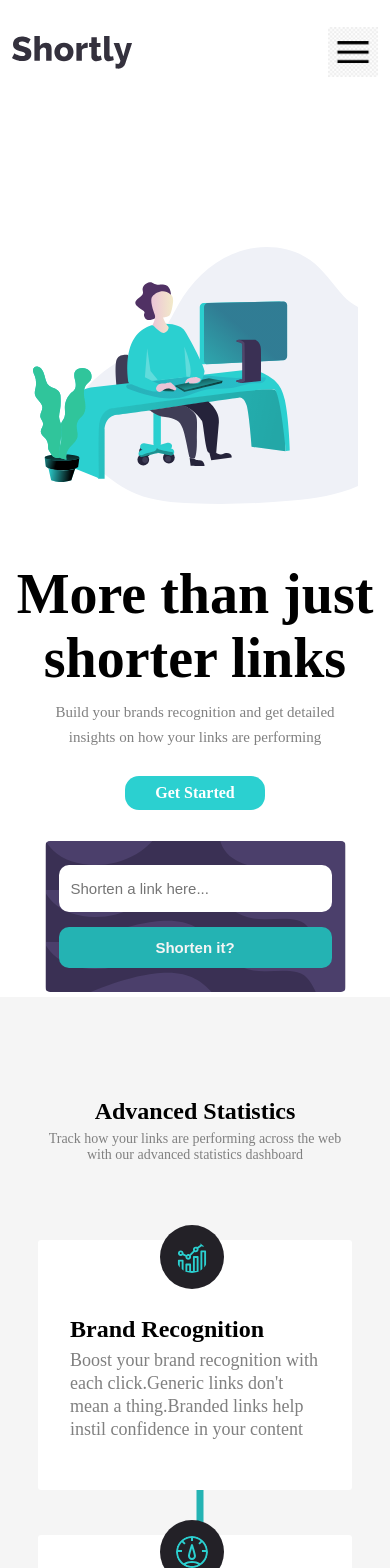
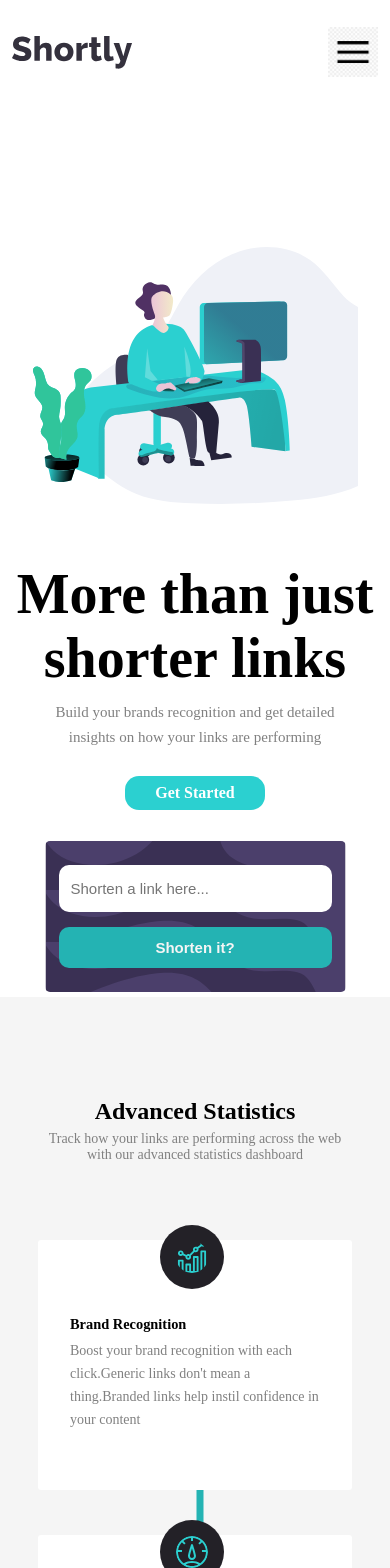
Before and after one commit to Abdullahi03-dev/Link_Shortener, a React (Vite) app: page / in a window 390 px wide. Shown: the top 1568 px of the page. Built offline with nearby package versions, Linux system fonts and the light colour scheme.

Commit message:
Update index.css

```diff
--- a/src/index.css
+++ b/src/index.css
@@ -184,7 +184,7 @@ header .div a{
 	}
 	.banner_text,.banner_img{
 	text-align: center;
- margin:0;
+ margin:-2rem 0;
 }
 .banner_text h1{
 	font-size: 3.5rem;
@@ -450,6 +450,12 @@ header img{
 		left: 36%;
 		top: -15px;
 	}
+.cards_sec .card h1{
+	font-size: .90rem;
+}
+.cards_sec .card p{
+	font-size: 14px;
+}
 }
 
 .lastdiv{
```
